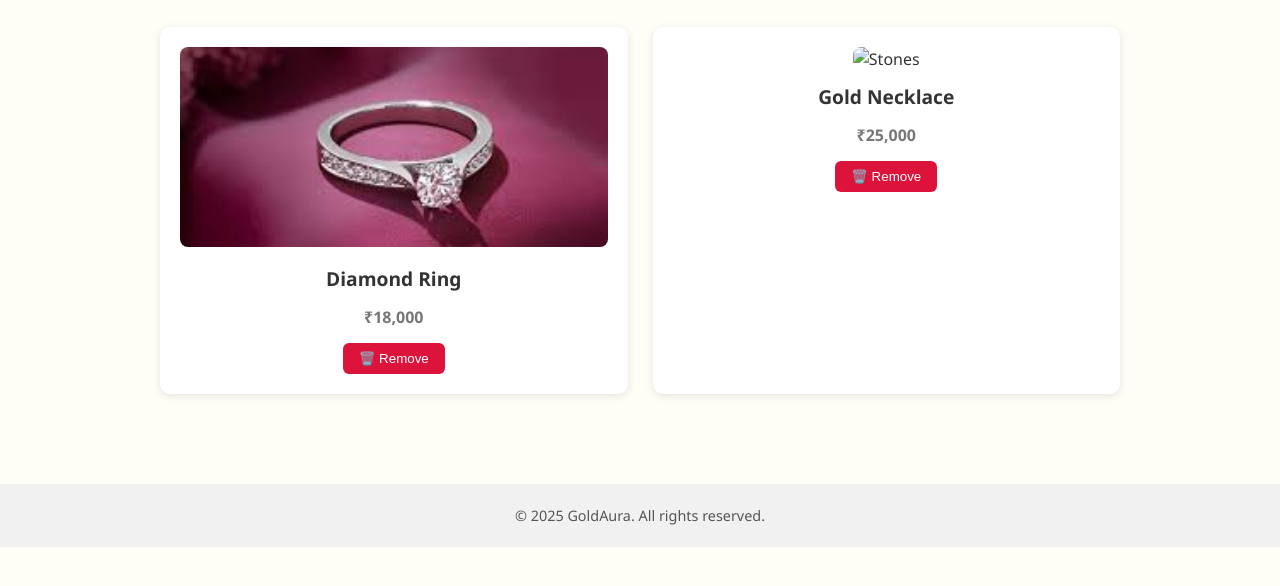
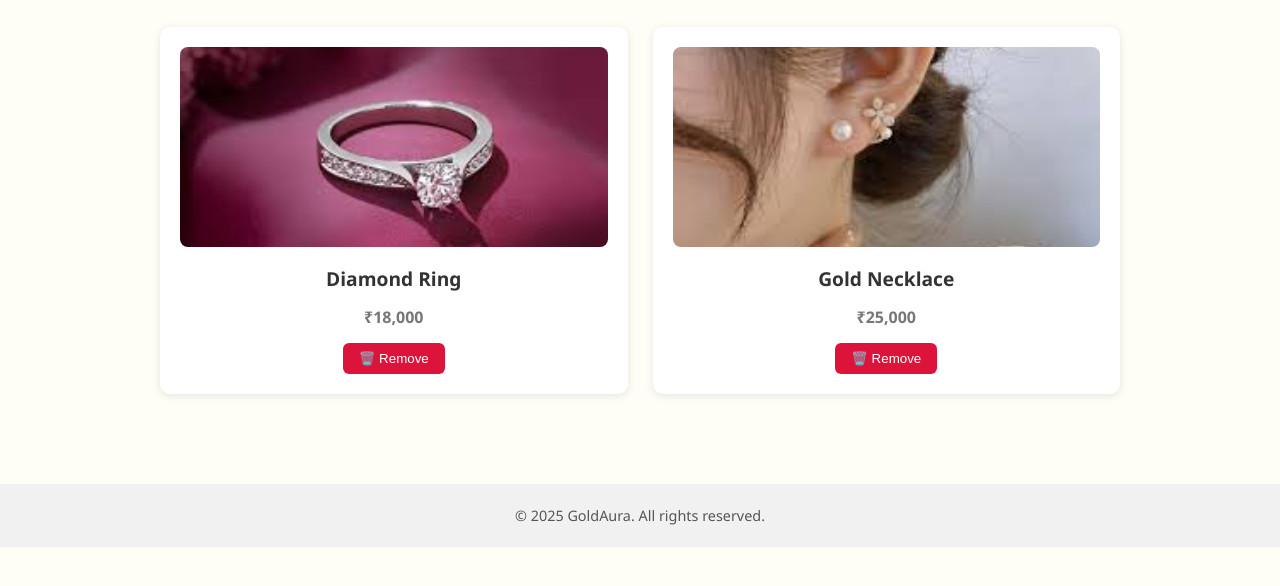
Before and after one commit to Akki050/Jewellery-website, a plain HTML site: page wishlist.html in a window 1280 px wide. Shown: the part 206-792 px from the top of the page. Drawn offline with Linux system fonts and the light colour scheme.

Commit message:
Update wishlist.html

```diff
--- a/wishlist.html
+++ b/wishlist.html
@@ -134,7 +134,7 @@
       </div>
 
       <div class="wishlist-card">
-        <img src="images/stones.jpg" alt="Stones">
+        <img src="images/stones.jpeg" alt="Stones">
         <h3>Gold Necklace</h3>
         <p class="price">₹25,000</p>
         <button class="remove-btn" onclick="removeItem(this)">🗑️ Remove</button>
```
